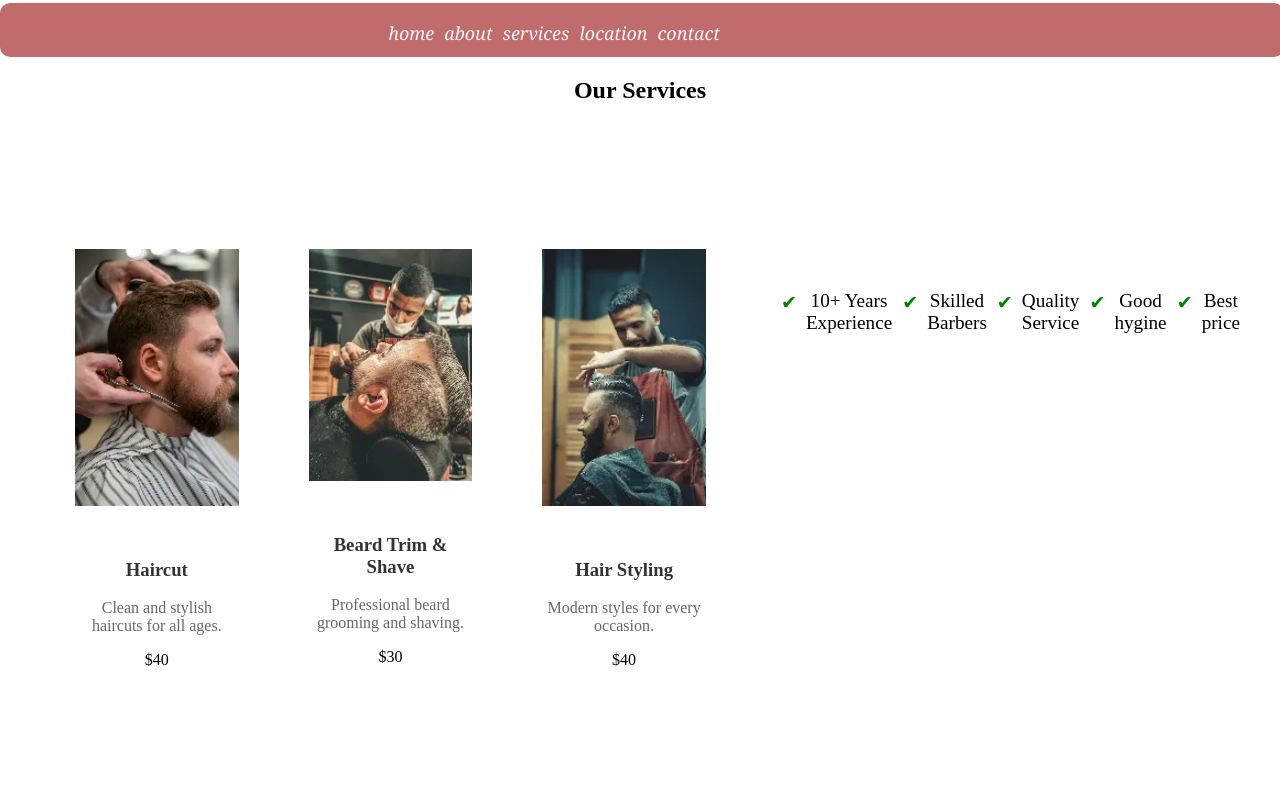
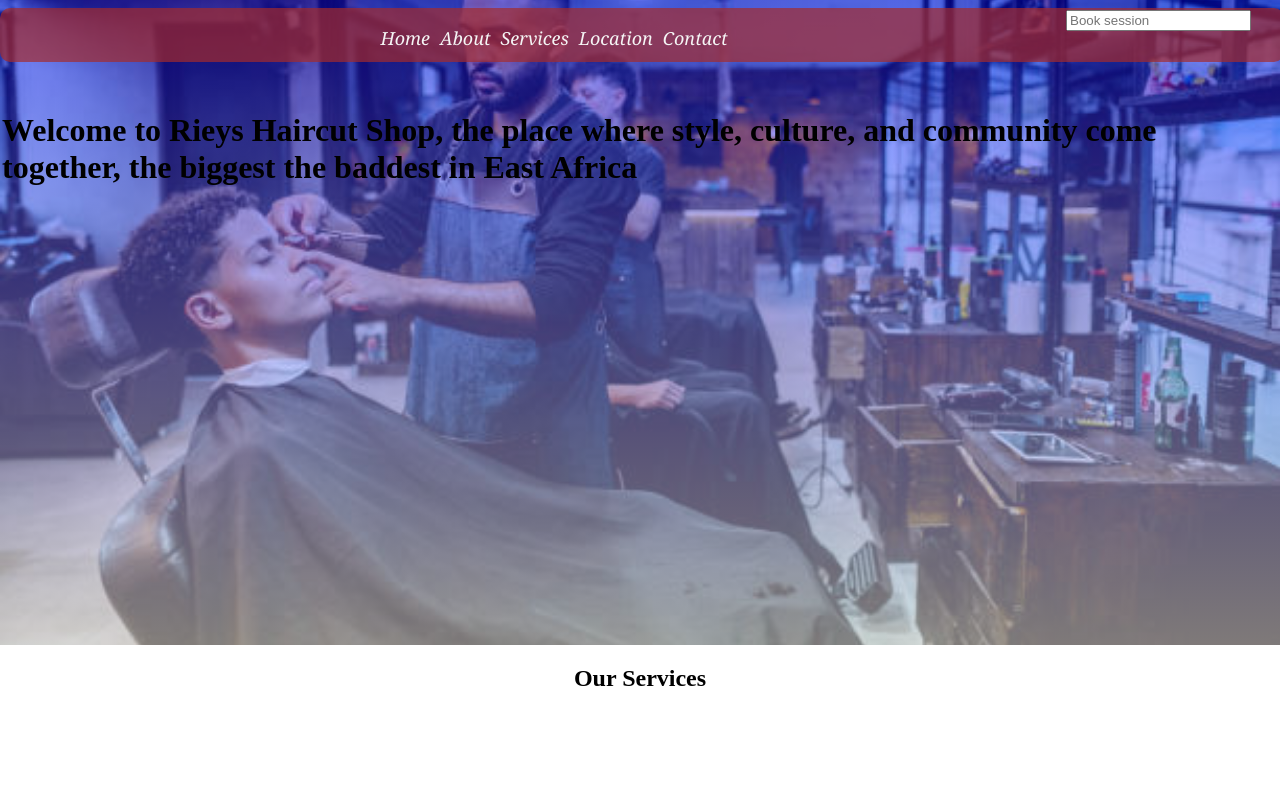
Before and after one commit to Rieys-tech-ai/barber-best, a plain HTML site: page pages/services.html in a window 1280 px wide. Shown: the top 800 px of the page. Drawn offline with Linux system fonts and the light colour scheme.

Commit message:
color changes and contact

```diff
--- a/pages/contact.css
+++ b/pages/contact.css
@@ -1,4 +1,3 @@
-
 body{
     padding: 0;
     margin: 0;
@@ -7,8 +6,8 @@
 .banner{
     width: 100%;
     height: 80vh;
-    background-image: linear-gradient(rgba(12, 11, 11, 0.411),rgba(245, 240, 240, 0.281)),url(/img/bg.jpg);
-    background-repeat: no-repeat;
+    background-image:linear-gradient(rgba(0, 128, 0, 0.479),rgba(255, 0, 0, 0.274)),url(/img/best.jpg);
+    background-repeat:no repeat;
     background-position: center;
     background-size: cover;
     padding-top: 5px;
@@ -27,7 +26,7 @@
     padding: 2px;
     border-top-left-radius: 10px;
     border-bottom-right-radius: 10px;
-    position: fixed;
+
 
 
 }
@@ -37,14 +36,12 @@
     color: rgb(145, 124, 124);
     margin: auto;
     display:flex;
-    position: fixed;
+    padding-bottom: 40px;
 
 }
 .navigation img{
     border-radius: 50%;
     height: 50px;
-;
-
 }
 ul li {
     list-style: none;
@@ -73,29 +70,3 @@
     text-align: center;
     gap: 5px;
 }
-.contact{
-    background-color: rgba(0, 0, 0, 0.527);
-    color: azure;
-    width: 100%;
-    height: 80vh;
-
-}
-.tagline {
-  color: gold;
-  font-size: 13px;
-}
-
-.footer-bottom-center a {
-  margin: 0 10px;
-  text-decoration: none;
-  color: #ccc;
-  transition: 0.3s;
-}
-
-.footer-bottom-center a:hover {
-  color: gold;
-}
-
-.footer-bottom-right {
-  text-align: right;
-}
--- a/pages/location.css
+++ b/pages/location.css
@@ -6,7 +6,7 @@
 .banner{
     width: 100%;
     height: 80vh;
-    background-image: linear-gradient(rgba(12, 11, 11, 0.411),rgba(245, 240, 240, 0.281)),url(/img/bg.jpg);
+    background-image: linear-gradient(rgba(255, 255, 0, 0.363),rgba(255, 255, 255, 0.301)),url(/img/bg.jpg);
     background-repeat: no-repeat;
     background-position: center;
     background-size: cover;
--- a/pages/services.css
+++ b/pages/services.css
@@ -7,8 +7,8 @@
 .banner{
     width: 100%;
     height: 80vh;
-    background-image: linear-gradient(rgba(12, 11, 11, 0.411),rgba(245, 240, 240, 0.281)),url(/img/bg.jpg);
-    background-repeat: no-repeat;
+    background-image:linear-gradient(rgba(0, 0, 255, 0.466),rgba(255, 255, 255, 0.473)),url(/img/best.jpg);
+    background-repeat:no repeat;
     background-position: center;
     background-size: cover;
     padding-top: 5px;
--- a/pages/services.html
+++ b/pages/services.html
@@ -7,24 +7,39 @@
     <link rel="stylesheet" href="services.css">
 </head>
 <body>
-     <div class="header">
+     <div class="banner">
+
+
+        <div class="header">
+
             <div class="navigation">
 
                 <ul>
-              <li> <a href="/index.html">home</a> </li>
-              <li><a href="/pages/about.html">about</a></li>
-              <li><a href="/pages/services.html">services</a></li>
-              <li><a href="/pages/location.html">location</a></li>
-              <li><a href="/pages/contact.html">contact</a></li>
+              <li> <a href="/index.html">Home</a> </li>
+              <li><a href="/pages/about.html">About</a></li>
+              <li><a href="/pages/services.html">Services</a></li>
+              <li><a href="/pages/location.html">Location</a></li>
+              <li><a href="/pages/contact.html">Contact</a></li>
 
                 </ul>
-
+                <div class="text">
+                    <input type="text" placeholder="Book session">
+                </div>
+                <!-- end of text -->
 
             </div>
             <!-- navbar -->
+             <div class="write">
+                <h1>  <p>Welcome to Rieys Haircut Shop, the place where style, culture, and community come together, the biggest the baddest in East Africa</p></h1>
+             </div>
+             <!-- end of write -->
+
+  </div>  <!-- header -->
 
 
-  </div>  <!-- header -->
+
+</div>
+    <!-- end of banner -->
   <div class="ours">
   <h2>Our Services</h2>
 
```
Also changed, not shown: index.html (+15 -0 lines), pages/contact.html (+9 -2 lines), pages/location.html (+22 -9 lines), style.css (+5 -3 lines).
